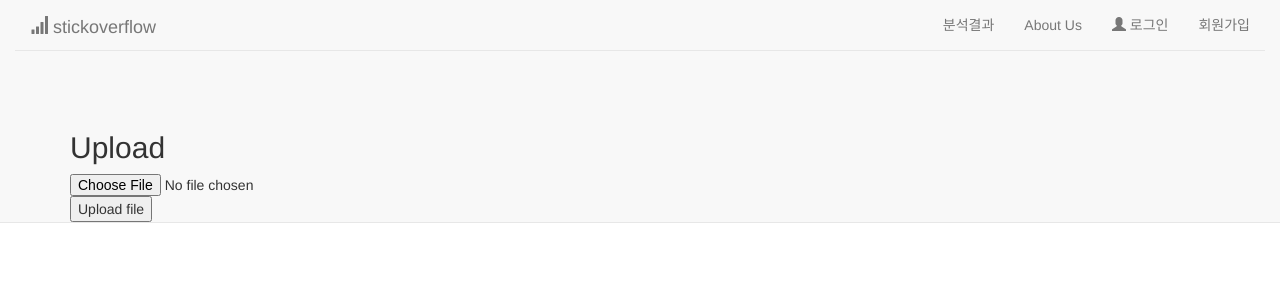
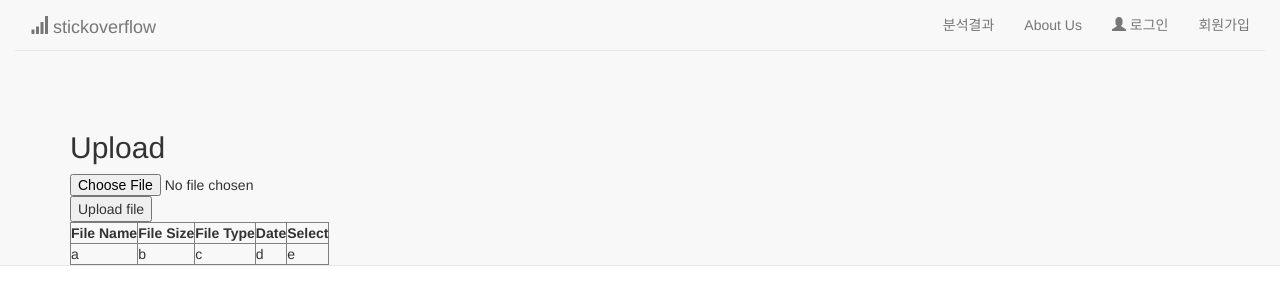
Before and after one commit to Lee-App/Stick-Overflow, a Django app: template stickoverflow/templates/stickoverflow/upload.html in a window 1280 px wide. Shown: the top 305 px of the page. Run offline with Django 3.2, Linux system fonts and the light colour scheme; the template is opened without the code that fills it, so the values that code supplies are empty; some libraries are stand-ins or nearby versions.

Commit message:
graphic update

```diff
--- a/stickoverflow/templates/stickoverflow/upload.html
+++ b/stickoverflow/templates/stickoverflow/upload.html
@@ -13,4 +13,25 @@
 			<li>{{file}}</li>
 	{% endfor %}
 {% endif %}
+
+<title>File_Table</title>
+<table border = "1">
+	<th>File Name</th>
+	<th>File Size</th>
+	<th>File Type</th>
+	<th>Date</th>
+	<th>Select</th>
+
+	<tr>
+		<td>a<a src = 'stick_overflow/media/{{file}}'></td>
+		<td>b</td>
+		<td>c</td>
+		<td>d</td>
+		<td>e</td>
+	</tr>
+
+{% for file in files %}
+<h1 src = 'stick_overflow/media/{{file}}' />
+{% endfor %}
+
 {% endblock %}
```
Also changed, not shown: stickoverflow/views.py (+7 -0 lines).
